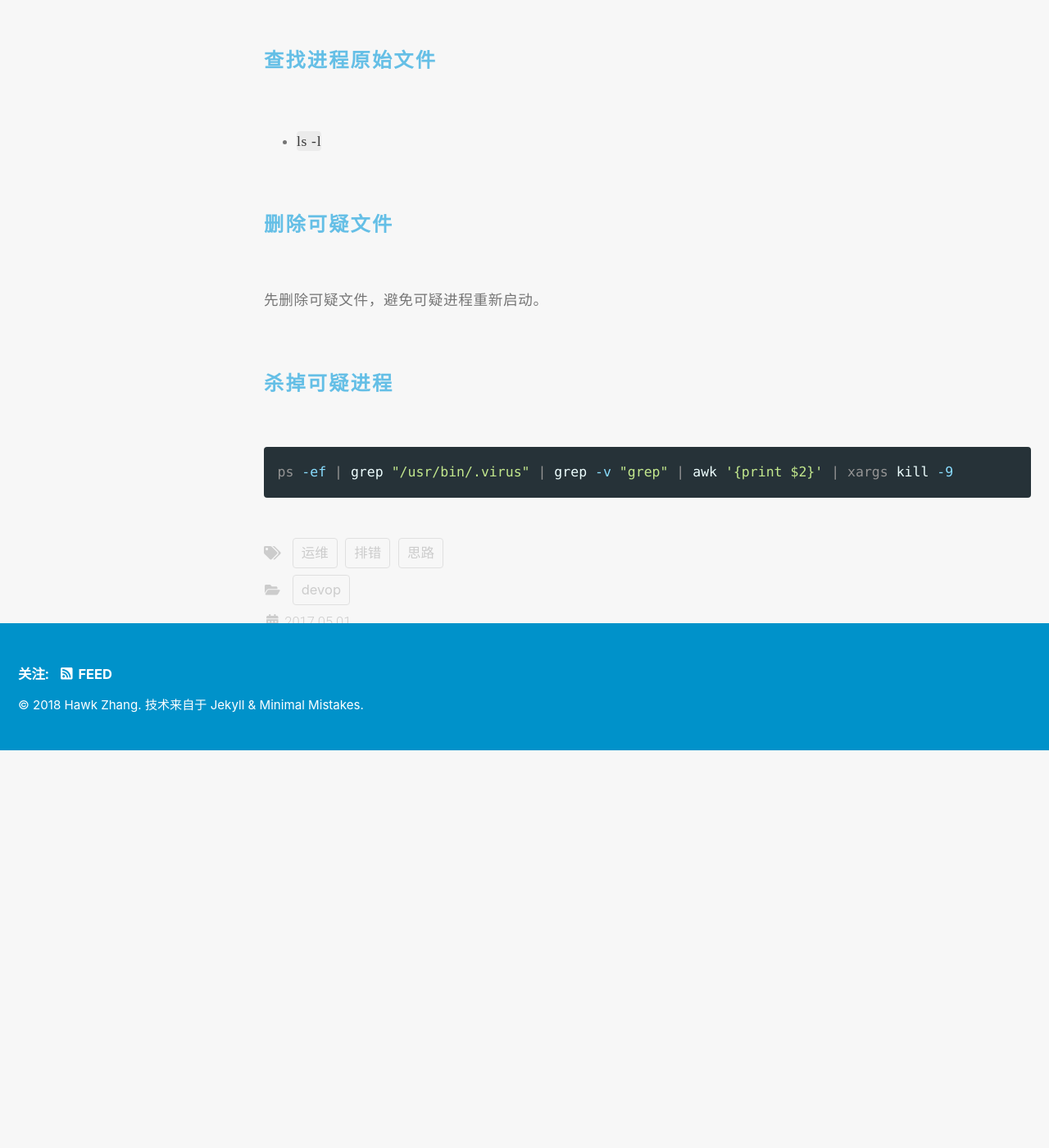
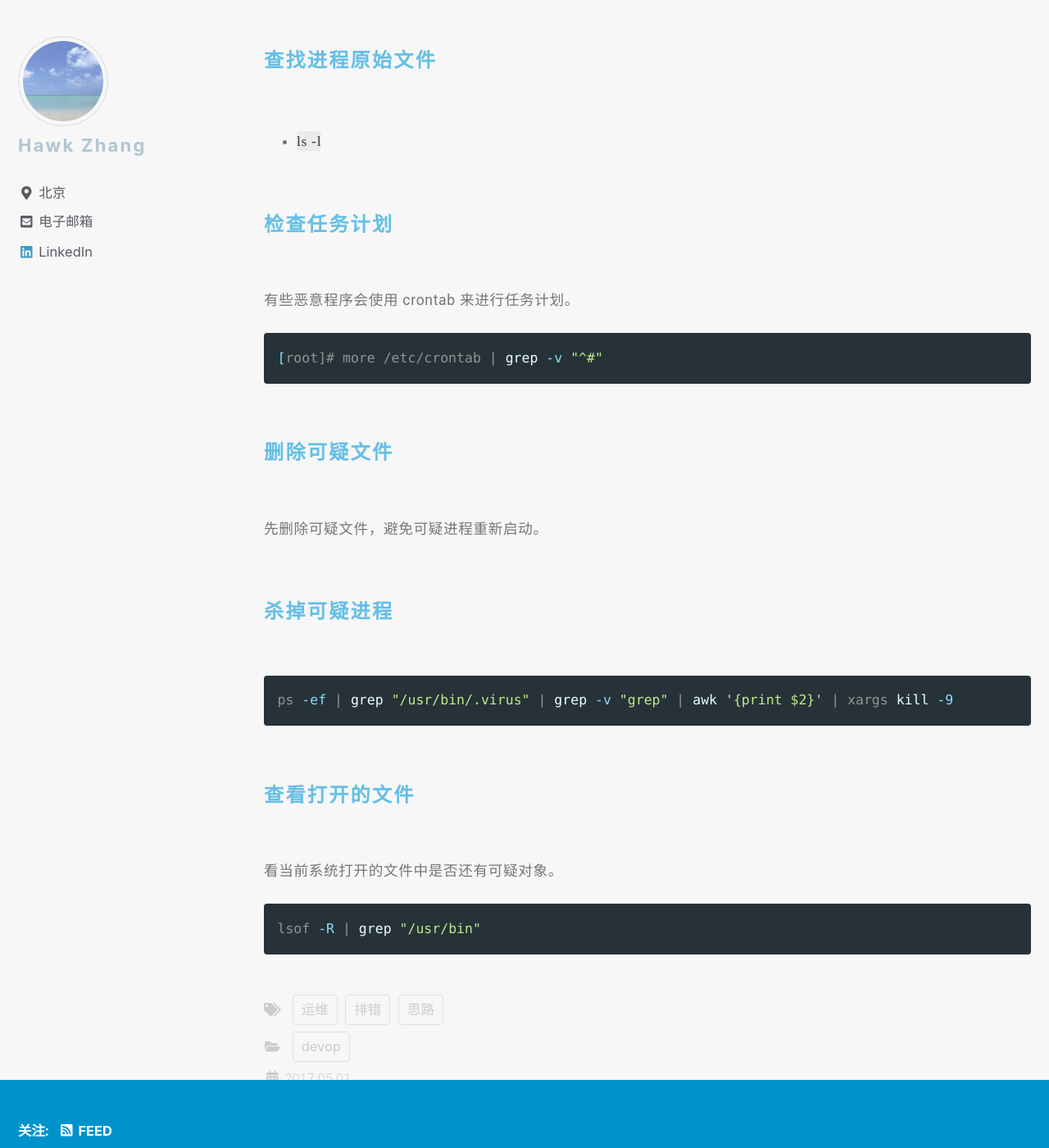
Before and after one commit to narru888/linotes_note, a Jekyll site: the page built from _posts/devop/2017-05-01-methods.md, in a window 1280 px wide and 1400 px high, scrolled down 2121 px. Shown: the whole window at 82% size. Built offline with Jekyll 4.4.1, drawn with Linux system fonts in a browser that asks for light colours; nearby versions of some CDN libraries; a script that is not in the unit is left out; before the commit the page ends 3036 px from its top, so only the background shows below that.

Commit message:
update on 2018-09-09 10:44:42 CST

````diff
--- a/_posts/devop/2017-05-01-methods.md
+++ b/_posts/devop/2017-05-01-methods.md
@@ -81,6 +81,14 @@
 
 * `ls -l`
 
+#### 检查任务计划
+
+有些恶意程序会使用 crontab 来进行任务计划。
+
+```bash
+[root]# more /etc/crontab | grep -v "^#"
+```
+
 #### 删除可疑文件
 
 先删除可疑文件，避免可疑进程重新启动。
@@ -90,3 +98,11 @@
 ```bash
 ps -ef | grep "/usr/bin/.virus" | grep -v "grep" | awk '{print $2}' | xargs kill -9
 ```
+
+#### 查看打开的文件
+
+看当前系统打开的文件中是否还有可疑对象。
+
+```bash
+lsof -R | grep "/usr/bin"
+```
````
